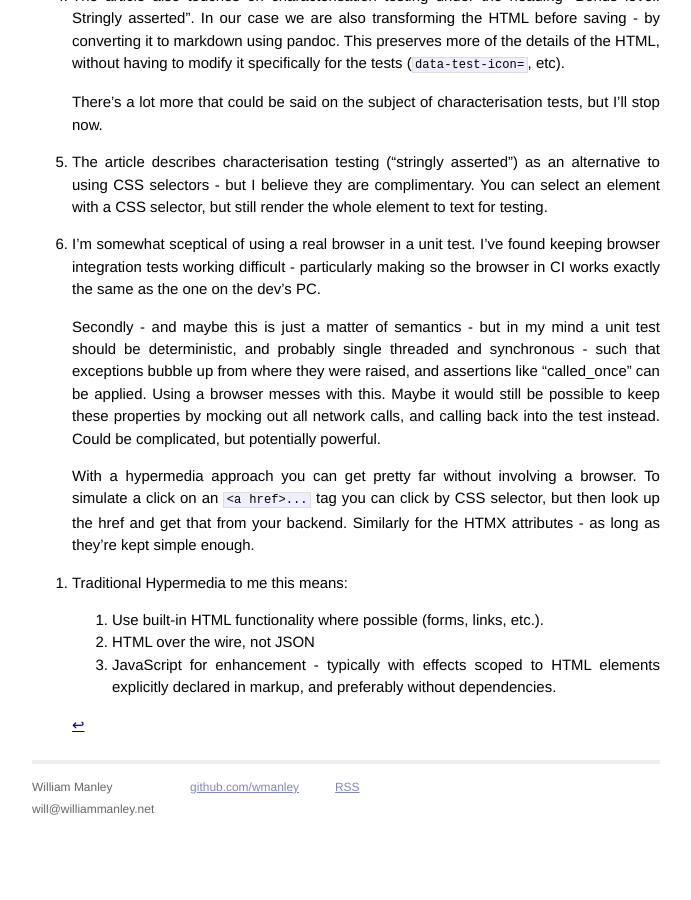
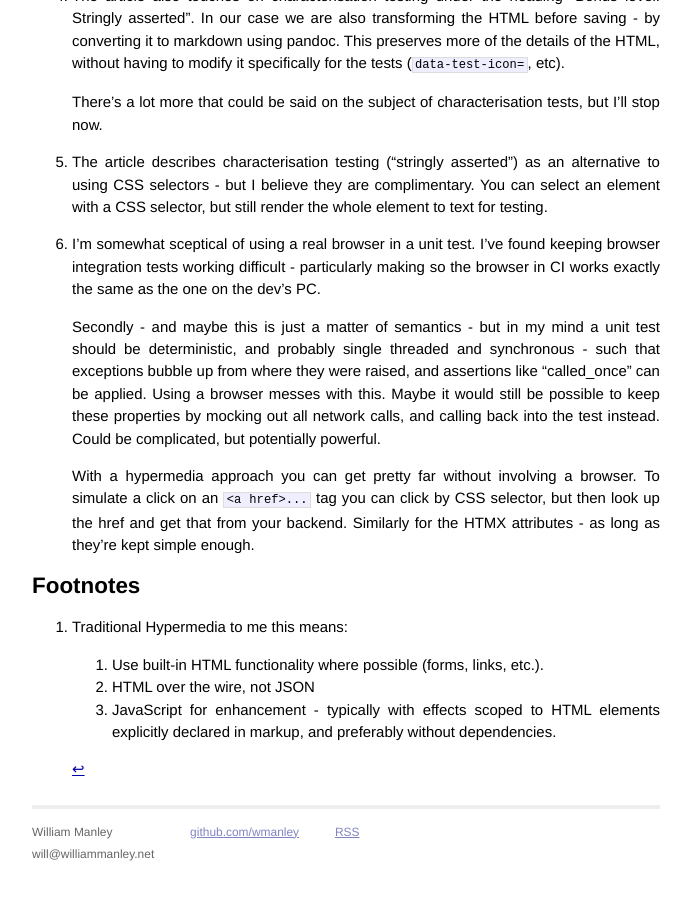
Before and after one commit to wmanley/wmanley.github.io, a Jekyll site: the page built from _posts/2025-03-24-on-test-driving-html-templates.markdown, in a window 1280 px wide and 900 px high, scrolled down 1069 px. Shown: the whole window, without its empty margins (294-985 px from the left). Built offline with Jekyll 4.4.1, drawn with Linux system fonts in a browser that asks for light colours; before the commit the page ends 1925 px from its top, so only the background shows below that.

Commit message:
footnotes

```diff
--- a/_posts/2025-03-24-on-test-driving-html-templates.markdown
+++ b/_posts/2025-03-24-on-test-driving-html-templates.markdown
@@ -36,6 +36,9 @@ Some thoughts on the article based on my experience over the last few years unit
    With a hypermedia approach you can get pretty far without involving a browser.  To simulate a click on an `<a href>...` tag you can click by CSS selector, but then look up the href and get that from your backend.  Similarly for the HTMX attributes - as long as they're kept simple enough.
 
 [HTMX]: https://htmx.org/
+
+## Footnotes
+
 [^1]: Traditional Hypermedia to me this means:
     1. Use built-in HTML functionality where possible (forms, links, etc.).
     2. HTML over the wire, not JSON
```
